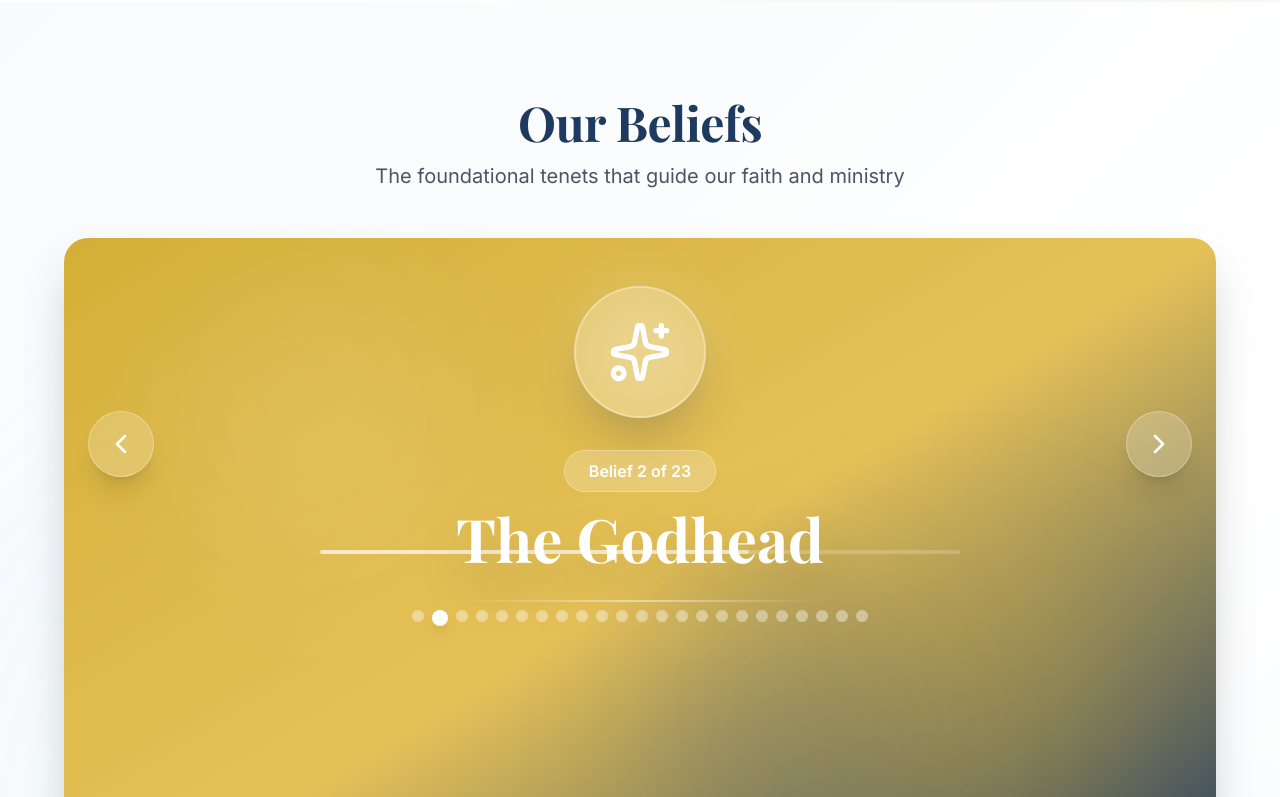
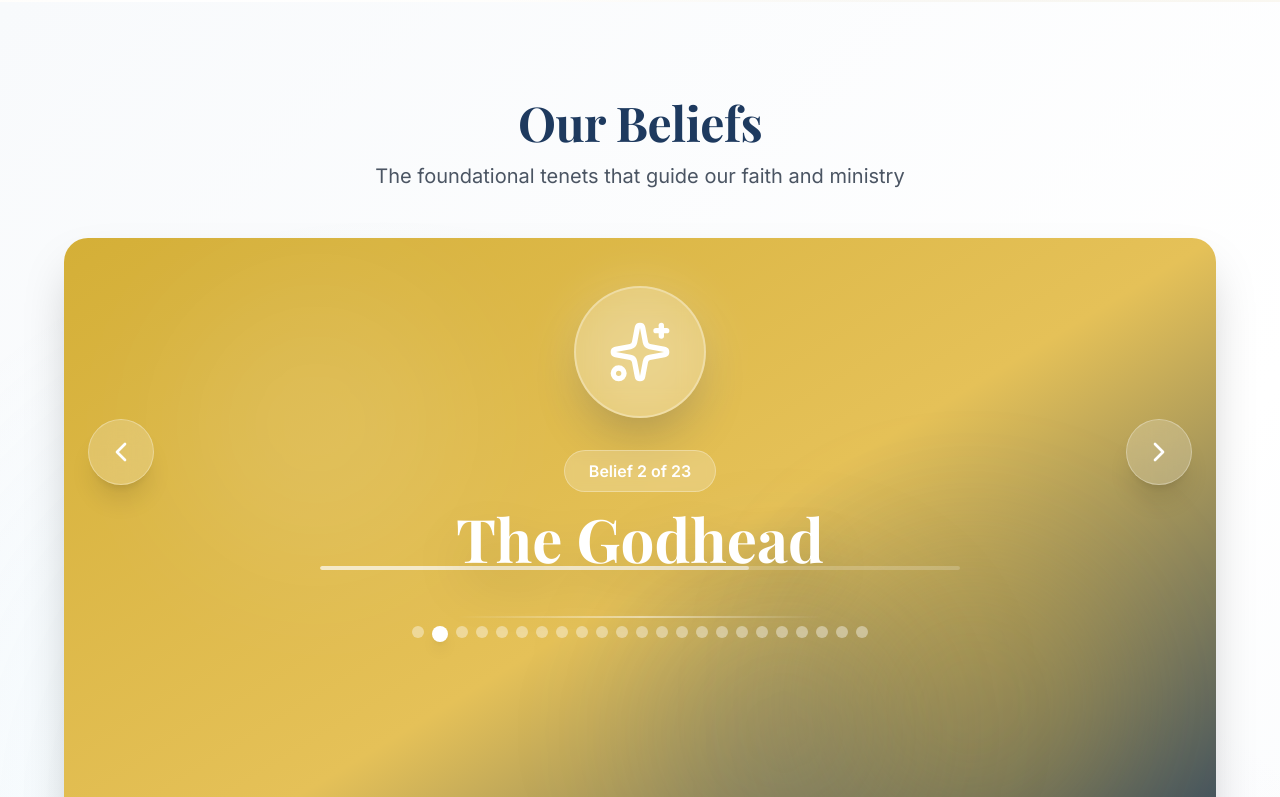
Before and after one commit to Dapappa/WorldWideAcceptance-Ministries, a Next.js app: page /about in a window 1280 px wide. Shown: the part 2000-2797 px from the top of the page. Built offline with nearby package versions, Linux system fonts and the light colour scheme; no server answers.

Commit message:
Further increase Bible verse visibility - Increased opacity to 25% and text opacity to 80%/70% - Added mix-blend-mode for better visibility through sections - Added text shadows for better readability - Adjusted z-index and section isolation for proper layering

```diff
--- a/app/globals.css
+++ b/app/globals.css
@@ -141,6 +141,12 @@
   /* Layout */
   .section-padding {
     @apply py-12 md:py-20 lg:py-24 px-4 md:px-6 lg:px-8;
+    position: relative;
+  }
+
+  /* Ensure Bible verses are visible in sections */
+  section[class*="section-padding"] {
+    isolation: isolate;
   }
 
   .container-custom {
--- a/components/BeliefsSlideshow.tsx
+++ b/components/BeliefsSlideshow.tsx
@@ -184,17 +184,17 @@ export default function BeliefsSlideshow() {
               initial={{ opacity: 0, y: 20 }}
               animate={{ opacity: 1, y: 0 }}
               transition={{ duration: 0.6, delay: 0.4 }}
-              className="text-3xl md:text-5xl lg:text-6xl font-serif font-bold text-white mb-8 leading-tight drop-shadow-2xl relative z-10"
+              className="text-3xl md:text-5xl lg:text-6xl font-serif font-bold text-white mb-12 leading-tight drop-shadow-2xl relative z-10 block"
             >
               {currentBelief.title}
             </motion.h2>
 
             {/* Decorative line */}
             <motion.div
-              initial={{ width: 0 }}
-              animate={{ width: "100%" }}
-              transition={{ duration: 0.8, delay: 0.6 }}
-              className="h-0.5 bg-gradient-to-r from-transparent via-white/50 to-transparent mx-auto max-w-md rounded-full mt-4 relative z-0"
+              initial={{ width: 0, opacity: 0 }}
+              animate={{ width: "100%", opacity: 1 }}
+              transition={{ duration: 0.8, delay: 1.0 }}
+              className="h-0.5 bg-gradient-to-r from-transparent via-white/50 to-transparent mx-auto max-w-md rounded-full mt-0 relative z-0 block"
             />
           </motion.div>
         </AnimatePresence>
--- a/components/BibleVerseOverlay.tsx
+++ b/components/BibleVerseOverlay.tsx
@@ -94,13 +94,15 @@ export default function BibleVerseOverlay() {
   }, [])
 
   return (
-    <div className="fixed inset-0 pointer-events-none z-[5] overflow-hidden">
+    <>
+      {/* Background verses - fixed position, visible through sections */}
+      <div className="fixed inset-0 pointer-events-none z-[1] overflow-hidden" style={{ mixBlendMode: 'multiply' }}>
         <AnimatePresence mode="wait">
           {verses.map((versePos) => (
             <motion.div
               key={versePos.id}
               initial={{ opacity: 0, scale: 0.95 }}
-            animate={{ opacity: 0.18, scale: 1 }}
+              animate={{ opacity: 0.25, scale: 1 }}
               exit={{ opacity: 0, scale: 0.95 }}
               transition={{
                 duration: 1.5,
@@ -113,15 +115,16 @@ export default function BibleVerseOverlay() {
                 transform: `rotate(${versePos.position.rotation}deg)`,
               }}
             >
-            <p className="text-primary-dark/60 font-serif italic text-xs sm:text-sm md:text-base leading-relaxed select-none drop-shadow-sm">
+              <p className="text-primary-dark/80 font-serif italic text-xs sm:text-sm md:text-base leading-relaxed select-none" style={{ textShadow: '0 1px 2px rgba(255,255,255,0.8)' }}>
                 "{versePos.verse.text}"
               </p>
-            <p className="text-accent/50 text-[10px] sm:text-xs md:text-sm font-semibold mt-1 select-none drop-shadow-sm">
+              <p className="text-accent/70 text-[10px] sm:text-xs md:text-sm font-semibold mt-1 select-none" style={{ textShadow: '0 1px 2px rgba(255,255,255,0.8)' }}>
                 — {versePos.verse.reference}
               </p>
             </motion.div>
           ))}
         </AnimatePresence>
       </div>
+    </>
   )
 }
```
Lines whose indentation alone changed are shown as unchanged.
